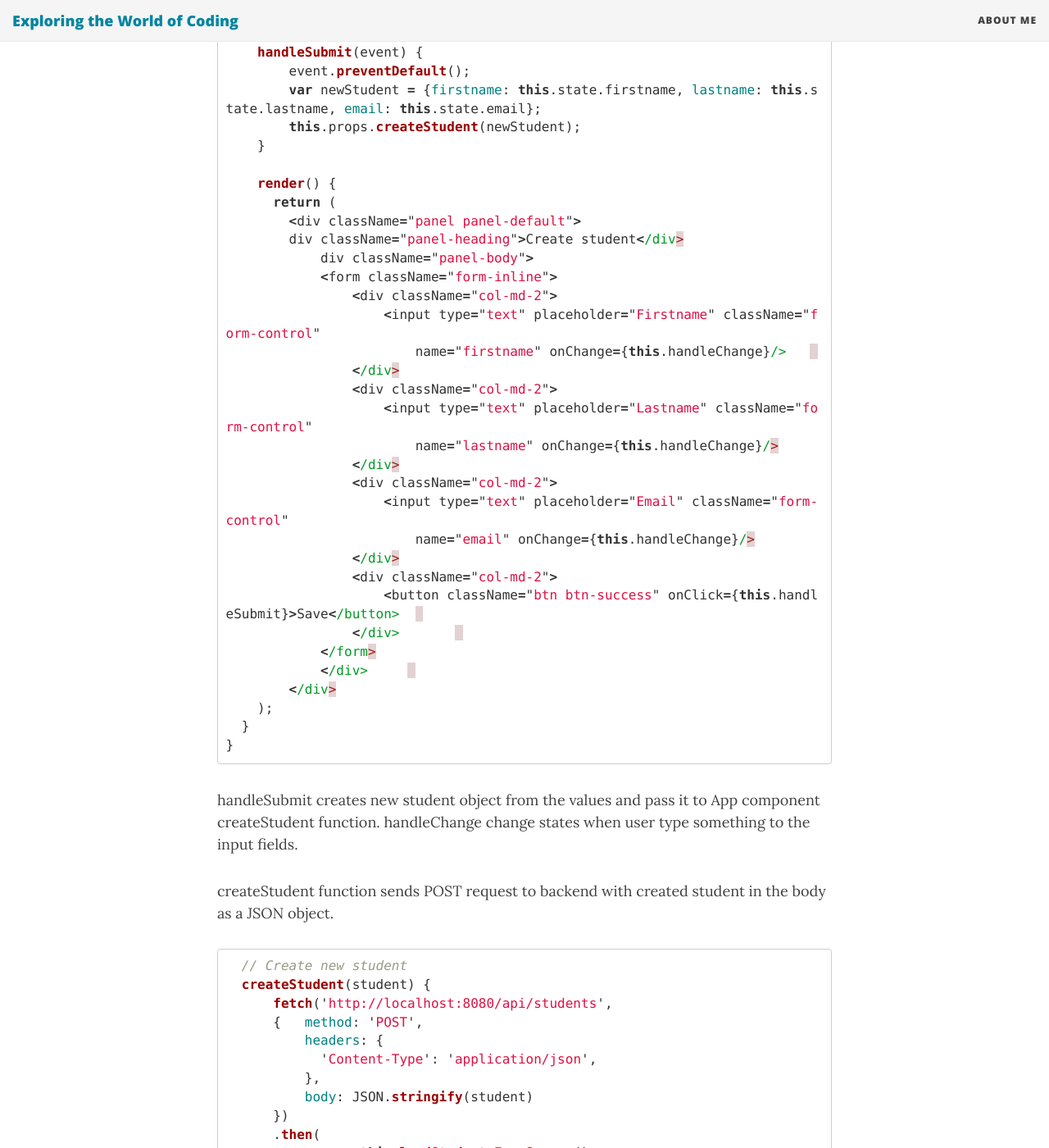
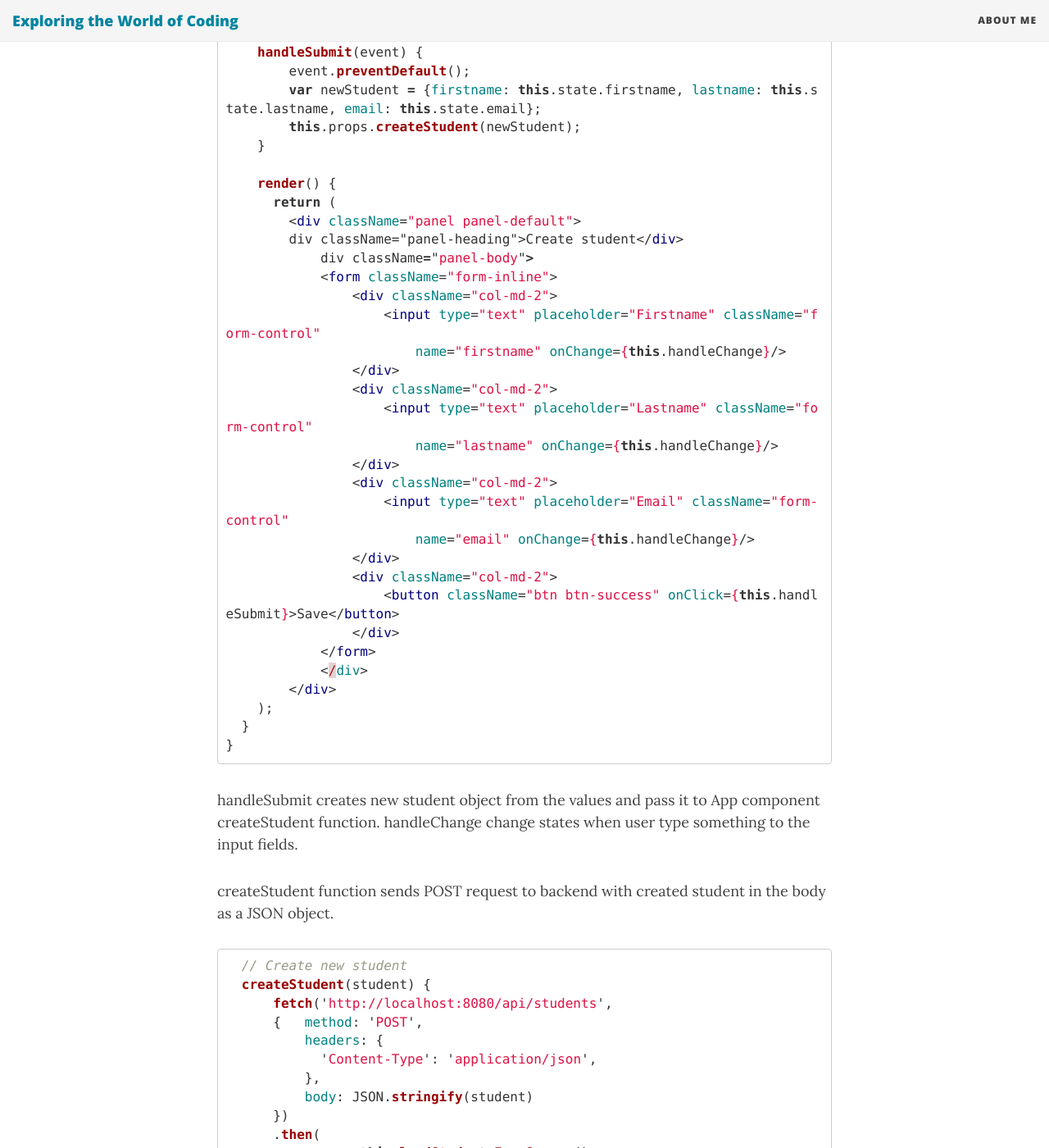
Before and after one commit to juhahinkula/juhahinkula.github.io, a Jekyll site: the page built from _posts/2016-11-15-crudboot-react.markdown, in a window 1280 px wide and 1400 px high, scrolled down 3525 px. Shown: the whole window at 82% size. Built offline with Jekyll 4.4.1, drawn with Linux system fonts in a browser that asks for light colours; nearby versions of some CDN libraries; comment, search, counter and statistics services are not loaded; some of the changed text lies outside the part shown.

Commit message:
modified post

```diff
--- a/_posts/2016-11-15-crudboot-react.markdown
+++ b/_posts/2016-11-15-crudboot-react.markdown
@@ -37,7 +37,7 @@ The React.js frontend is built by using following React components:
 
 StudentTable component renders all students in the table.
 
-{% highlight javascript %}
+{% highlight react %}
 class StudentTable extends React.Component {
     constructor(props) {
         super(props);
@@ -65,7 +65,7 @@ class StudentTable extends React.Component {
 
 Student component renders one student row in the table. It will also add delete button to each row with onClick listener. Delete button will call component's deleteStudent function which will then  pass student object to App component's delete function.
 
-{% highlight javascript %}
+{% highlight react %}
 class Student extends React.Component {
     constructor(props) {
         super(props);
@@ -107,7 +107,7 @@ App component's deleteStudent function execute DELETE request to Spring Boot bac
 
 StudentForm component renders student form which is used to create new students.
 
-{% highlight javascript %}
+{% highlight react %}
 class StudentForm extends React.Component {
     constructor(props) {
         super(props);
@@ -162,7 +162,7 @@ handleSubmit creates new student object from the values and pass it to App compo
 
 createStudent function sends POST request to backend with created student in the body as a JSON object.
 
-{% highlight javascript %}
+{% highlight react %}
   // Create new student
   createStudent(student) {
       fetch('http://localhost:8080/api/students',
--- a/_posts/2016-12-05-reactcomponents.markdown
+++ b/_posts/2016-12-05-reactcomponents.markdown
@@ -20,7 +20,7 @@ import SkyLight from 'react-skylight';
 
 Now we are ready to use it. We will put our form inside Skylight tags. 'New student'- button will be outside and it will be shown in the listpage. The modal form is opened when button is pressed.
 
-{% highlight html %}
+{% highlight react %}
   <div>
     <SkyLight hideOnOverlayClicked ref="simpleDialog">
         <div className="panel panel-default">
@@ -82,7 +82,7 @@ import 'react-s-alert/dist/s-alert-css-effects/slide.css';
 
 Add Alert to App components render() function with 2 sec timeout.
 
-{% highlight html %}
+{% highlight react %}
  render() {
     return (
        <div>
--- a/_posts/2018-09-21-react-tutorial.markdown
+++ b/_posts/2018-09-21-react-tutorial.markdown
@@ -140,7 +140,7 @@ Then we have to generate TableRow components from our cars using map() function.
   }
 {% endhighlight %}
 
-Now, your user interface should look like following screenshot.
+Now, your user interface should look like the following screenshot.
 
 ![screenshot]({{ site.baseurl }}/img/cartable.PNG)
 
```
